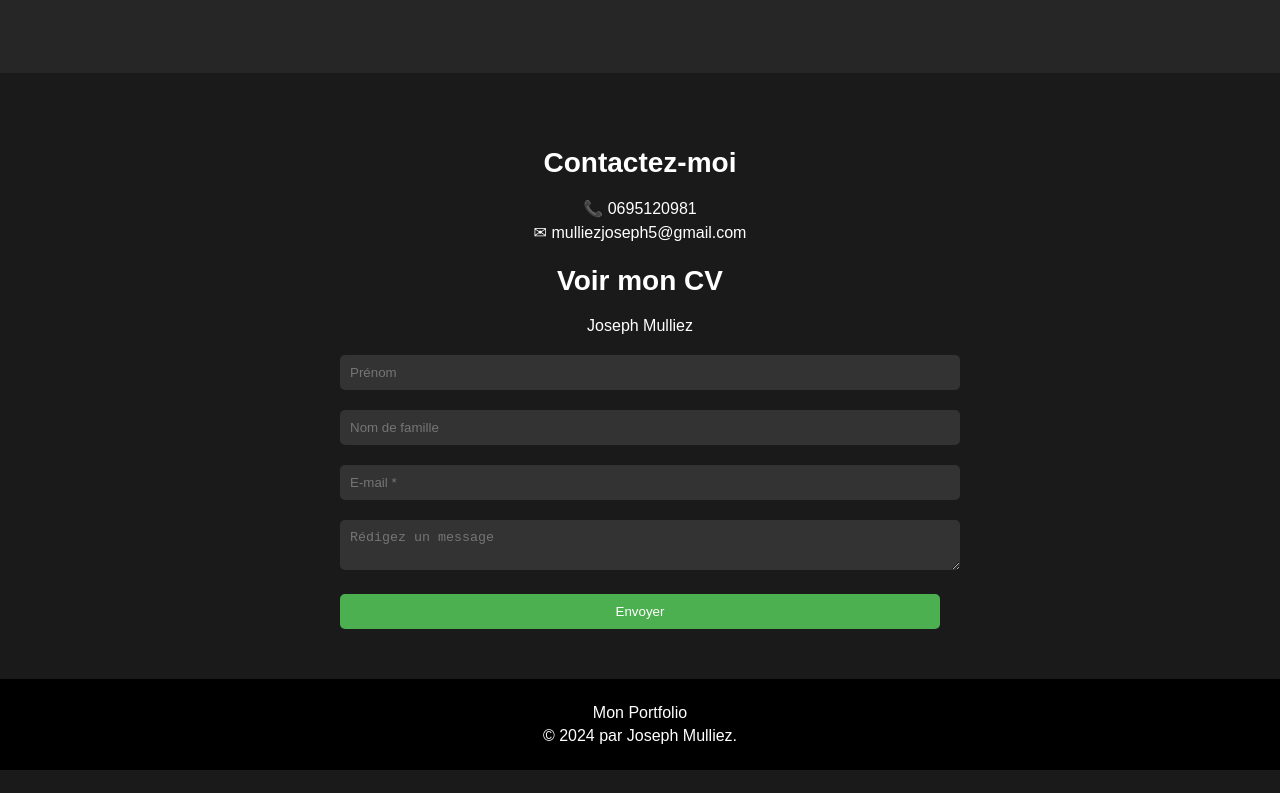
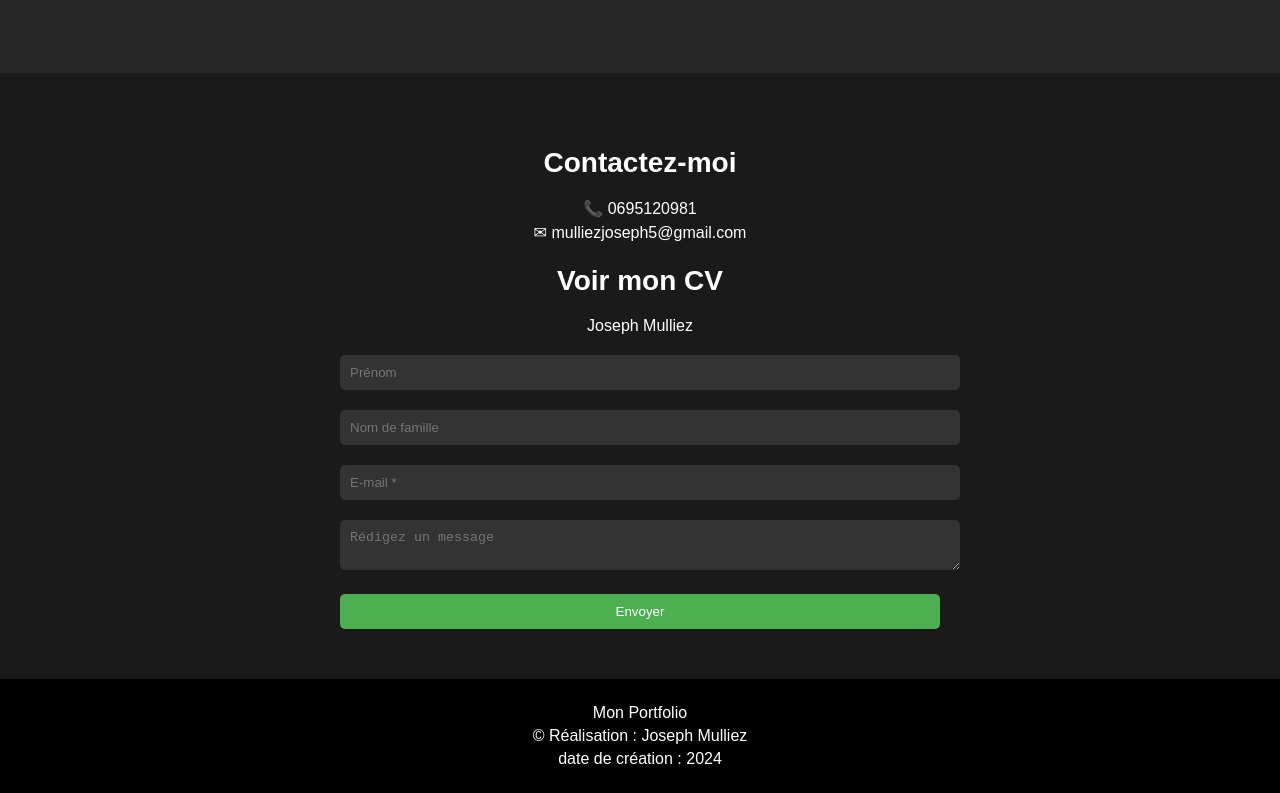
Before and after one commit to jmulliez/portfolio.github.io, a plain HTML site: page index.html in a window 1280 px wide. Shown: the part 3047-3840 px from the top of the page. Before the commit the page ends 3817 px from the top, so only its background shows below. Drawn offline with Linux system fonts and the light colour scheme.

Commit message:
Update index.html

```diff
--- a/index.html
+++ b/index.html
@@ -120,7 +120,8 @@
 
     <footer>
         <p>Mon Portfolio</p>
-        <p>&copy; 2024 par Joseph Mulliez. </p>
+        <p>&copy; Réalisation : Joseph Mulliez </p>
+            <p> date de création : 2024</p>
     </footer>
 </body>
 </html>
```
